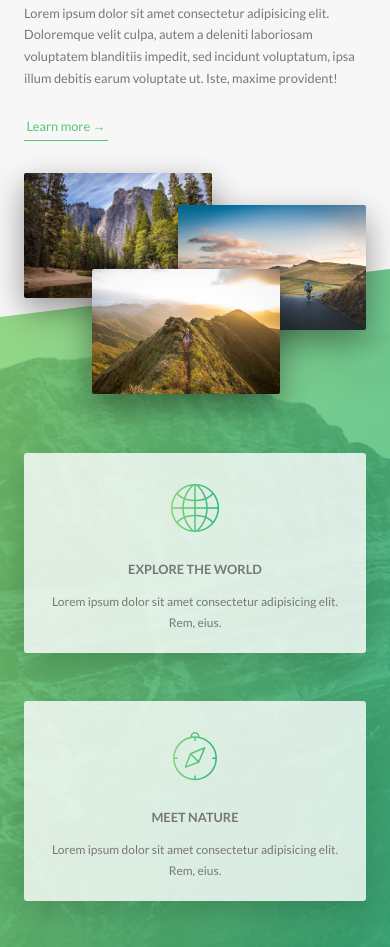
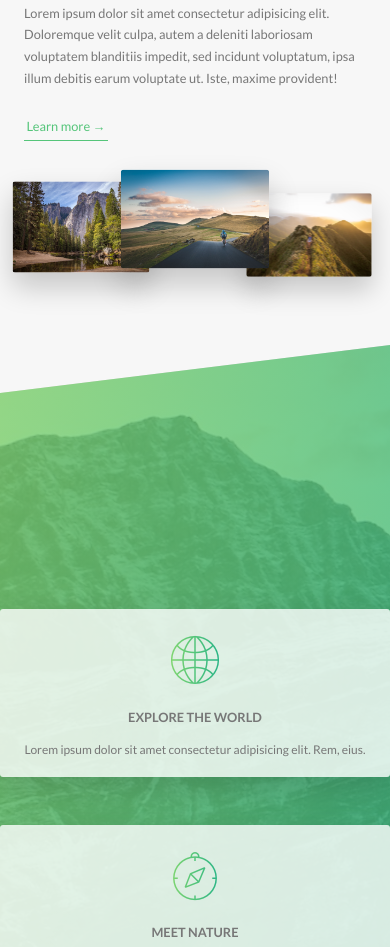
Before and after one commit to danijmoss/CSS-Natours, a website: page index.html in a window 390 px wide. Shown: the part 1141-2088 px from the top of the page. Drawn offline with Linux system fonts and the light colour scheme.

Commit message:
completed media queries for about, features, layout

```diff
--- a/sass/base/_utilities.scss
+++ b/sass/base/_utilities.scss
@@ -8,6 +8,10 @@
 
 .u-margin-bottom-medium {
   margin-bottom: 4rem !important;
+
+  @include respond(tab-port) {
+    margin-bottom: 3rem !important;
+  }
 }
 
 .u-margin-bottom-big {
@@ -16,6 +20,10 @@
 
 .u-margin-top-big {
   margin-top: 8rem !important;
+
+  @include respond(tab-port) {
+    padding: 5rem !important;
+  }
 }
 
 .u-margin-top-huge {
--- a/sass/components/_composition.scss
+++ b/sass/components/_composition.scss
@@ -10,19 +10,43 @@
     transition: all 0.2s;
     outline-offset: 2rem;
 
+    @include respond(tab-port) {
+      float: left;
+      position: relative;
+      width: 33.33333333%;
+      box-shadow: 0 1.5rem 3rem rgba($color-black, 0.2);
+    }
+
     &--p1 {
       left: 0;
       top: -2rem;
+
+      @include respond(tab-port) {
+        top: 0;
+        transform: scale(1.2);
+      }
     }
 
     &--p2 {
       right: 0;
       top: 2rem;
+
+      @include respond(tab-port) {
+        top: -1rem;
+        transform: scale(1.3);
+        z-index: 100;
+      }
     }
 
     &--p3 {
       left: 20%;
       top: 10rem;
+
+      @include respond(tab-port) {
+        top: 1rem;
+        left: 0;
+        transform: scale(1.1);
+      }
     }
 
     &:hover {
--- a/sass/components/_feature-box.scss
+++ b/sass/components/_feature-box.scss
@@ -6,6 +6,10 @@
   border-radius: 3px;
   box-shadow: 0 1.5rem 4rem rgba($color-black, 0.15);
   transition: transform 0.3s;
+
+  @include respond(tab-port) {
+    padding: 2rem;
+  }
 
   &__icon {
     font-size: 6rem;
@@ -18,6 +22,10 @@
     );
     -webkit-background-clip: text;
     color: transparent;
+
+    @include respond(tab-port) {
+      margin-bottom: 0;
+    }
   }
 
   &:hover {
--- a/sass/layout/_footer.scss
+++ b/sass/layout/_footer.scss
@@ -11,6 +11,10 @@
   &__logo-box {
     text-align: center;
     margin-bottom: 8rem;
+
+    @include respond(tab-port) {
+      margin-bottom: 4rem;
+    }
   }
 
   &__logo {
--- a/sass/pages/_home.scss
+++ b/sass/pages/_home.scss
@@ -18,6 +18,10 @@
 
   & > * {
     transform: skewY(7deg);
+
+    @include respond(tab-port) {
+      padding: 10rem 0;
+    }
   }
 }
 
```
Also changed, not shown: css/style.css.
